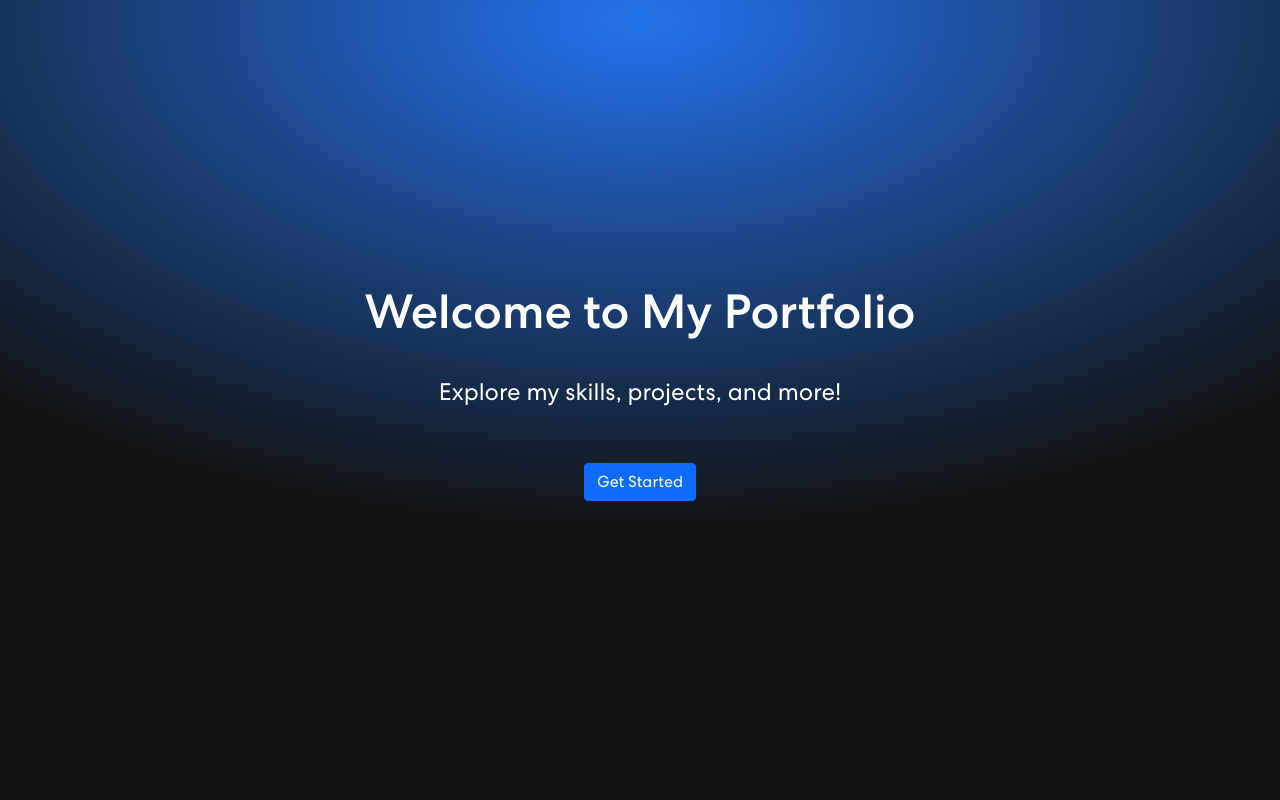
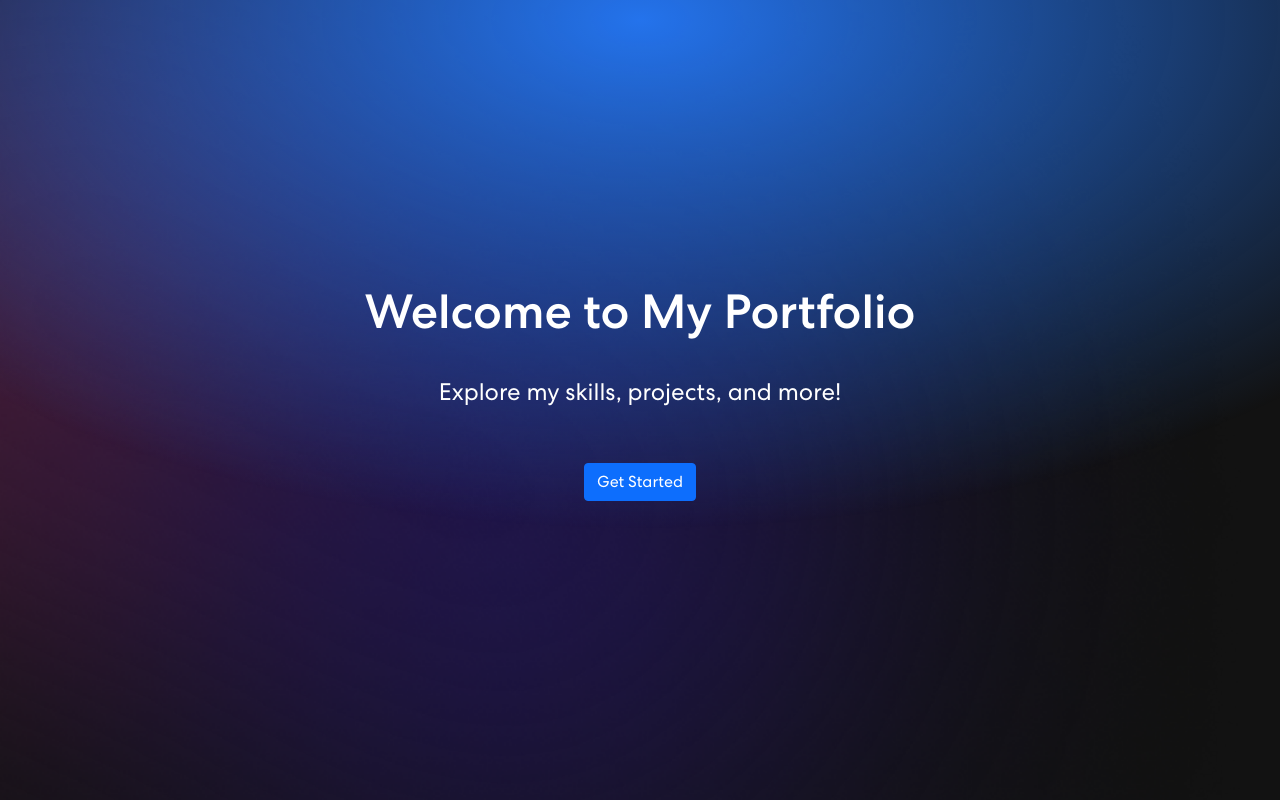
Before and after one commit to IT21284816/Portfolio-2024, a React (Create React App) app: page / in a window 1280 px wide. Built offline with nearby package versions, Linux system fonts and the light colour scheme; no server answers.

Commit message:
update App.css, App.js, Banner.js and Education.js

```diff
--- a/src/App.css
+++ b/src/App.css
@@ -34,6 +34,12 @@ body {
   background-color: #121212 !important;
   color: #fff !important;
   font-family: 'Centra', sans-serif !important;
+  background-image: url('./assets/img/color-sharp.png');
+  background-size: cover;
+  background-position: center;
+  background-attachment: fixed;
+  height: 100vh;
+  margin: 0;
 }
 
 h1, h2, h3, h4, h5, h6 {
--- a/src/components/Banner.js
+++ b/src/components/Banner.js
@@ -60,9 +60,7 @@ export const Banner = () => {
   };
 
   return (
-    <section className="banner" id="home" style={{ backgroundImage: `url(${colorSharp})`, backgroundSize: 'cover', backgroundPosition: 'center' }}>
-
-
+    <section className="banner" id="home">
       <Container>
         <Row className="aligh-items-center">
           <Col xs={12} md={6} xl={7}>
```
